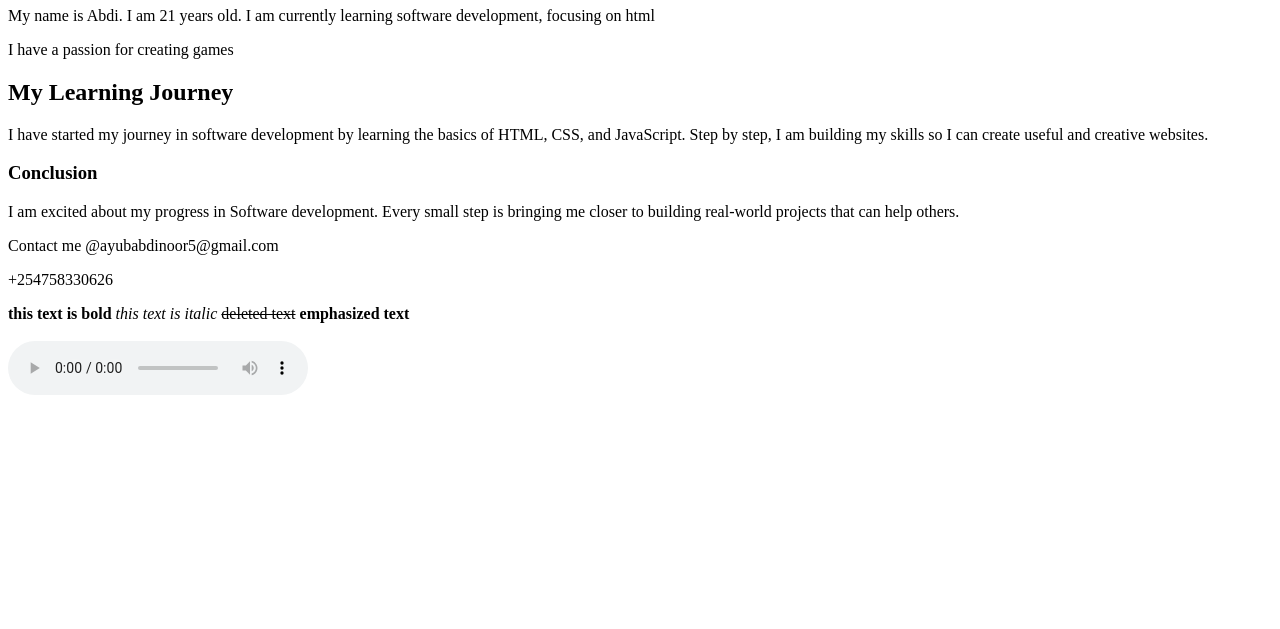
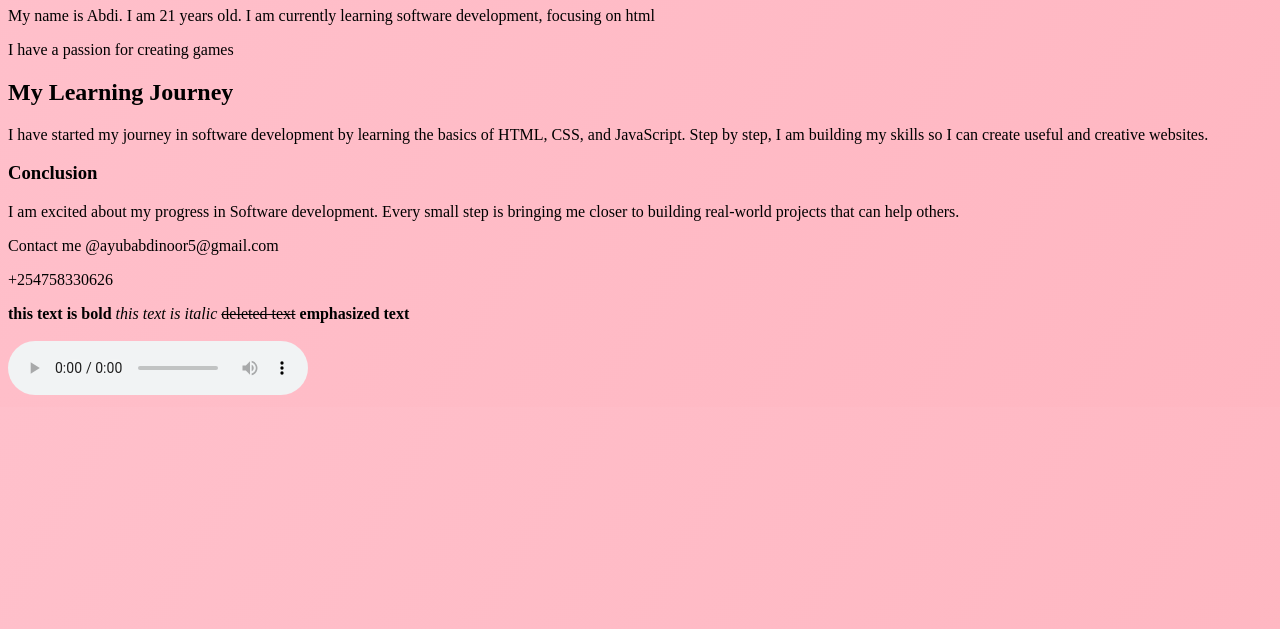
Before and after one commit to ayubabdinoor/master, a plain HTML site: page index.html in a window 1280 px wide. Shown: the part 171-800 px from the top of the page. Drawn offline with Linux system fonts and the light colour scheme.

Commit message:
updated background style

```diff
--- a/index.html
+++ b/index.html
@@ -5,6 +5,11 @@
     <meta name="viewport" content="width=device-width, initial-scale=1.0">
     <title>Document</title>
 </head>
+<style>
+     body{
+        background: linear-gradient(120deg, pink, lightpink);
+     }
+</style>
 <body>
     <div>
         <h1>Name</h1>
```
